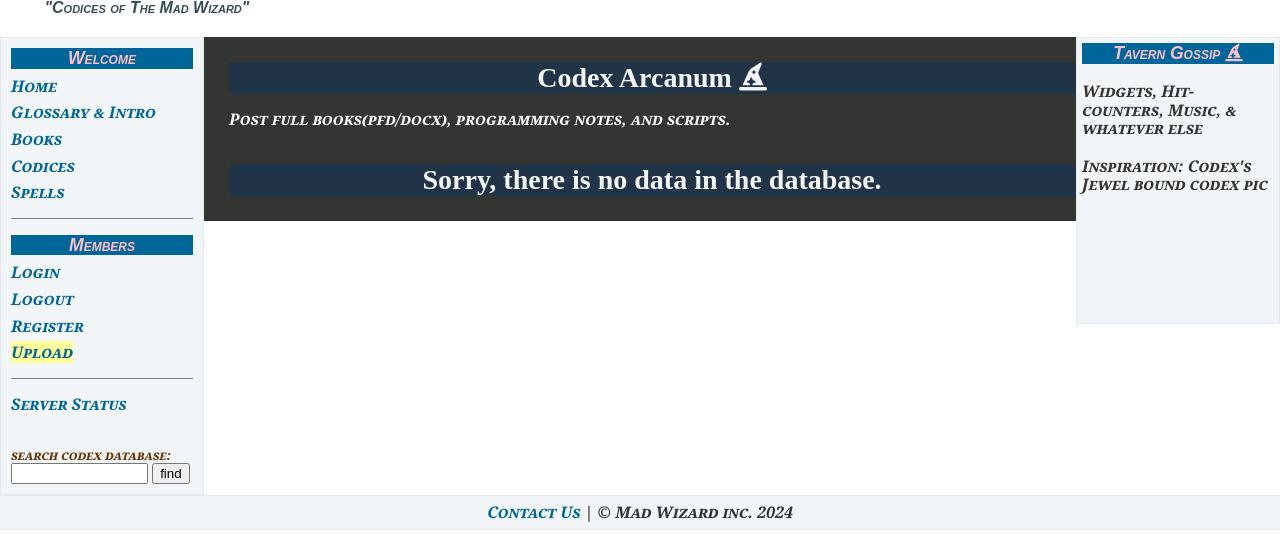
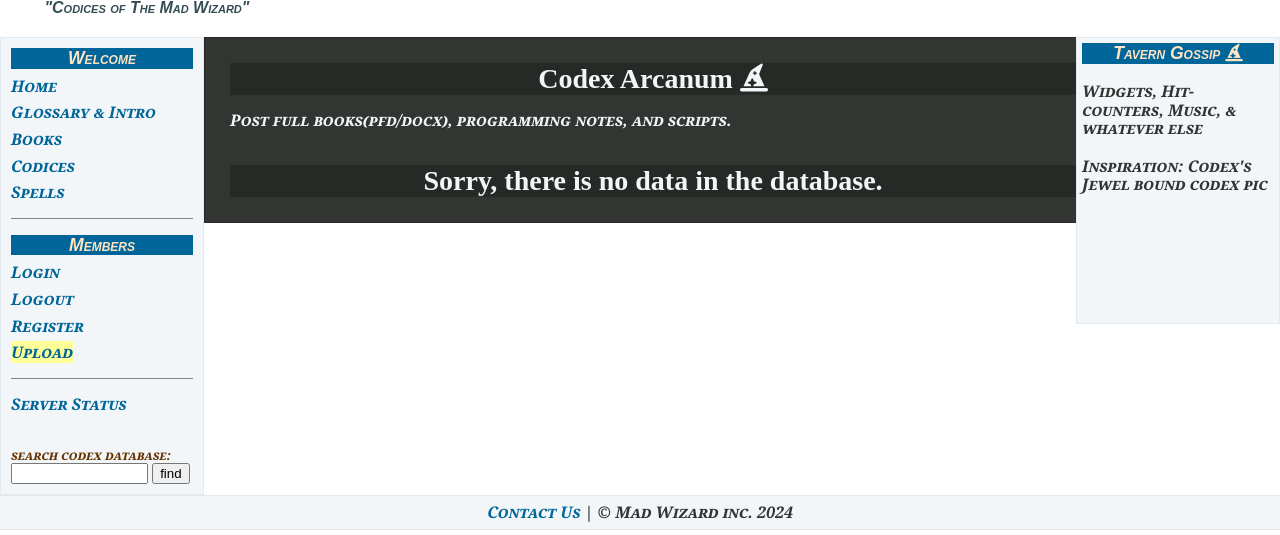
Before and after one commit to jmckirdy/Codex-Arcanum, a PHP site: page / in a window 1280 px wide. Shown: the part 161-696 px from the top of the page. Run offline with PHP 8.4, Linux system fonts and the light colour scheme; data that the repository does not hold is empty; some libraries are stand-ins or nearby versions.

Commit message:
added center-border, larger bisque center links

```diff
--- a/css/style.css
+++ b/css/style.css
@@ -116,7 +116,7 @@ strong {
   min-height: 275px;
 }
 #nav h3 {
-  color: pink;
+  color: bisque;
   background-color: #006699;
   text-align: center;
 }
@@ -134,7 +134,7 @@ strong {
   min-height: 275px;
 }
 #news h3 {
-  color: pink;
+  color: bisque;
   background-color: #006699;
   text-align: center;
 }
@@ -146,6 +146,7 @@ strong {
   color: #f3f6f8;
   width: 66.1%;
   padding: 25px 25px;
+  border: 1px solid #272927;
 }
 .flex-container #flex-item {
   margin: 25px, 25px 25px, 25px;
@@ -156,7 +157,7 @@ strong {
 }
 .flex-container h2, .flex-container h3, .flex-container h4 {
   color: #f3f6f8;
-  background-color: #213346;
+  background-color: #272927;
   font: bold 28px Papyrus;
   text-align: center;
 }
--- a/index.php
+++ b/index.php
@@ -9,6 +9,13 @@ session_start();
     <script src="https://kit.fontawesome.com/6aa583ebf3.js" crossorigin="anonymous"></script>
     <link rel="stylesheet" type="text/css" href="css/style.css" />
     <!-- <link rel="stylesheet" media="print" type="text/css" href="print.css" />  -->
+
+    <style>
+    .flex-container .center-link {
+        font-size: larger;
+        color: bisque;
+    }
+    </style>
 
     <title>Codex Arcanum</title>
 
--- a/main.inc.php
+++ b/main.inc.php
@@ -23,7 +23,7 @@
             $poster = $row['poster'];
             $textfile = $row['textfile'];
             //  the url ending below is the link content=pageTarget.
-            echo "<a href=\"index.php?content=showcodex&id=$codexid\">$title</a> Last Reviewed by: $poster<br>\n";
+            echo "<a class='center-link' href=\"index.php?content=showcodex&id=$codexid\">$title</a>&nbsp;&nbsp; uploaded by: $poster<br>\n";
 
             echo "<div class='codex-text'>";
             echo substr($textfile, 0, 100) . " ...<br>";
--- a/scss/_center.scss
+++ b/scss/_center.scss
@@ -10,6 +10,7 @@
     //   color: #f1f1f1;
     width: 66.1%;
     padding: 25px 25px;
+    border: 1px solid $center-border;
 
 
   #flex-item {
@@ -25,7 +26,10 @@
 
   h2,h3,h4 {
     color: $light;
-    background-color: $dark;
+    // color: $hfontnav;
+    // background-color: $dark;
+    background-color: $center-border;
+
     font: $hfont1;
     text-align: center;
   }
--- a/scss/_config.scss
+++ b/scss/_config.scss
@@ -13,10 +13,12 @@ $hfont: bold 38px Papyrus;
 $hfont1: bold 28px Papyrus;
 // $hfont: normal 32px Helvetica sans-serif ;
 
-
+$center-border: #272927;
 
 $bluelink: #006699;
-$hfontnav: pink;
+$hfontnav: bisque; //was pink
+
+// $testfont: bisque;
 
 // fontawesome
 
```
Also changed, not shown: 1 other file.
